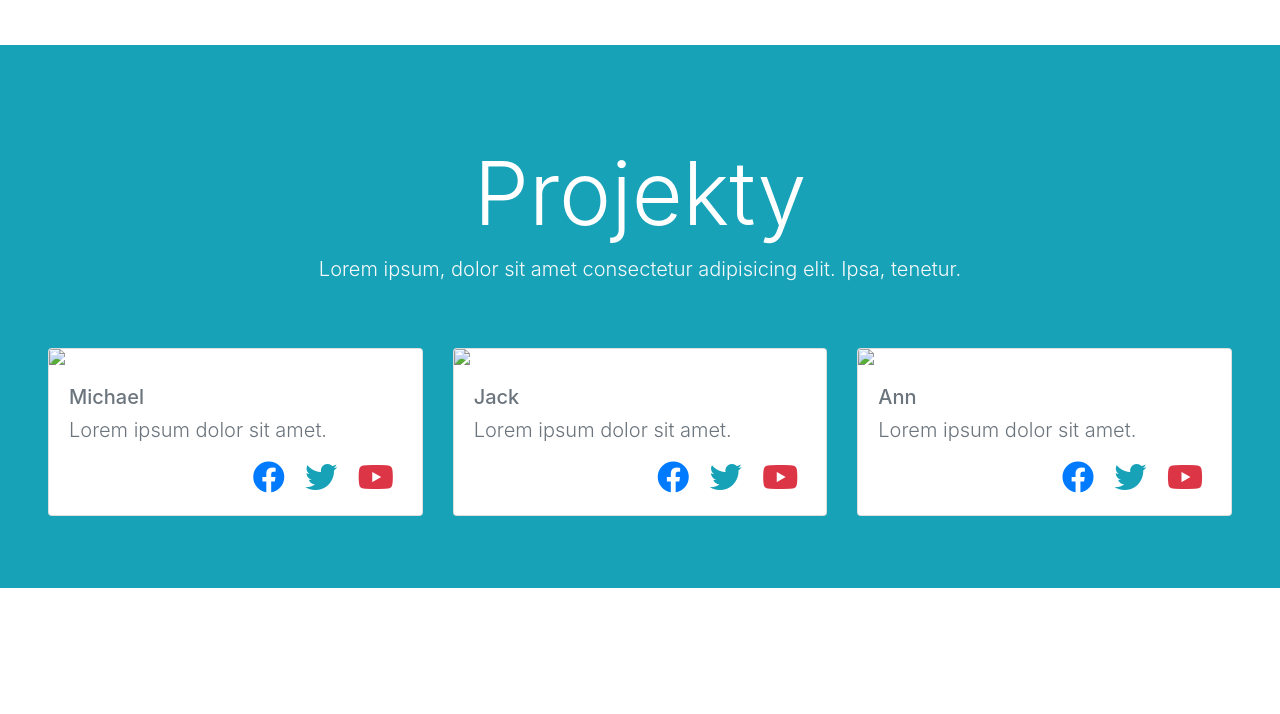
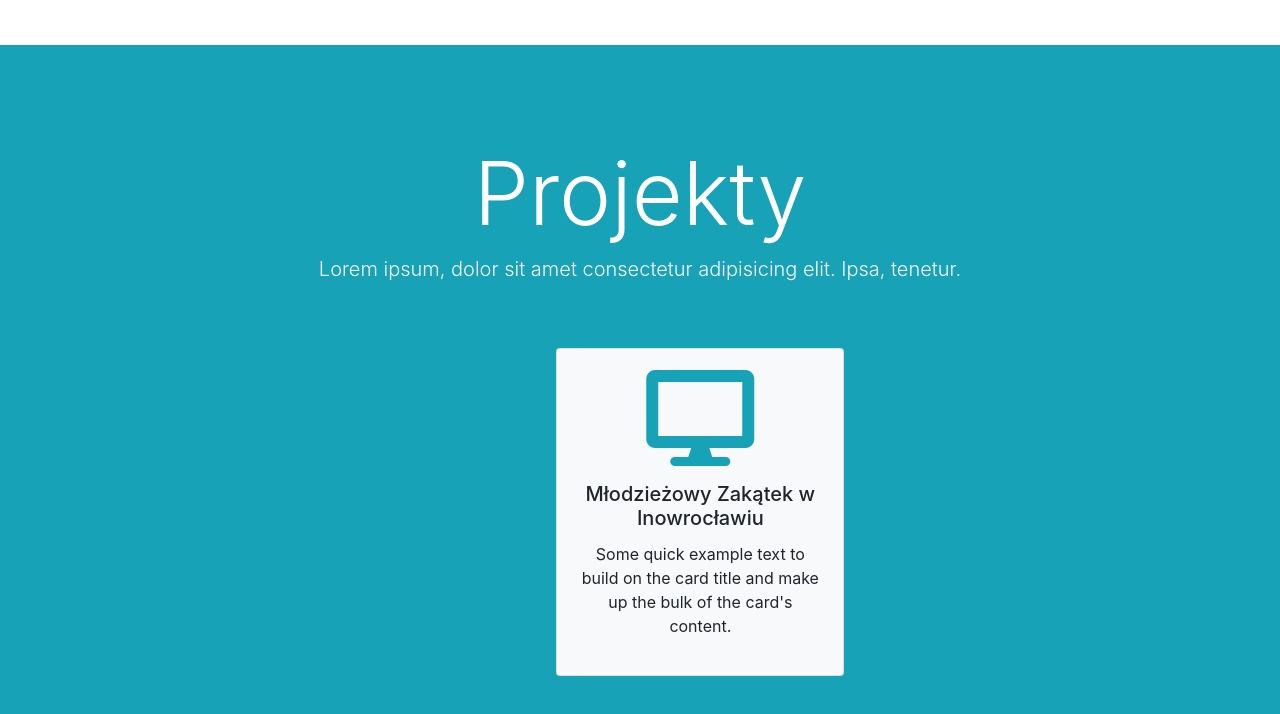
Before and after one commit to styra927/TKOPD-website, a plain HTML site: page index.html in a window 1280 px wide. Shown: the part 1627-2341 px from the top of the page. Before the commit the page ends 2215 px from the top, so only its background shows below. Drawn offline with nearby package versions, Linux system fonts and the light colour scheme.

Commit message:
Projects

```diff
--- a/index.html
+++ b/index.html
@@ -123,64 +123,25 @@
                 </div>
             </div>
 </section>
-<section class="bg-info p-2 p-sm-5 ">
+<section class="bg-info p-2 p-sm-5">
         <div class="row">
                 <div class="col text-center mb-3">
                     <h1 class="text-white display-2 mt-5">Projekty</h1>
                         <p class="lead text-light mb-5">Lorem ipsum, dolor sit amet consectetur adipisicing elit. Ipsa, tenetur.</p>
                 </div>
             </div>
-        <div class="row">
-            <div class="col-lg-4 col-sm-10 mx-auto mb-4">
-                    <div class="card">
-                            <img src="./img/kid1.jpg" class="card-img-top">
-                            <div class="card-body">
-                              <h5 class="card-title text-muted">Michael</h5>
-                              <div class="card-subtitle mb-3"><p class="lead text-secondary">Lorem ipsum dolor sit amet.</p></div>
-                              <div class="text-right">
-                                  <a href="#"><i class="fab fa-facebook fa-2x mx-2 text-primary"></i></a>
-                                  <a href="#"><i class="fab fa-twitter fa-2x mx-2 text-info"></i></a>
-                                  <a href="#"><i class="fab fa-youtube fa-2x mx-2 text-danger"></i></a>
-                              </div>
+            <div class="col-lg-2 col-sm-10 mx-auto mb-4 text-info">
+                <div class="card" style="width: 18rem;">
+                        <div class="card-body btn btn-light stretched-link">
+                               <i class="fas fa-desktop fa-6x text-info mb-3"></i>
+                            <h5 class="card-title">Młodzieżowy Zakątek w Inowrocławiu</h5>
+                            <p class="card-text">Some quick example text to build on the card title and make up the bulk of the card's content.</p>
+                              <a href="#" class=""></a>
                         </div>
-                    </div>
+                </div>
             </div>
-            <div class="col-lg-4 col-sm-10 mx-auto mb-4">
-                    <div class="card">
-                            <img src="./img/kid2.jpg" class="card-img-top">
-                            <div class="card-body">
-                              <h5 class="card-title text-muted">Jack</h5>
-                              <div class="card-subtitle mb-3"><p class="lead text-secondary">Lorem ipsum dolor sit amet.</p></div>
-                              <div class="text-right">
-                                  <a href="#"><i class="fab fa-facebook fa-2x mx-2 text-primary"></i></a>
-                                  <a href="#"><i class="fab fa-twitter fa-2x mx-2 text-info"></i></a>
-                                  <a href="#"><i class="fab fa-youtube fa-2x mx-2 text-danger"></i></a>
-                              </div>
-                        </div>
-                    </div>
-            </div>
-            <div class="col-lg-4 col-sm-10 mx-auto mb-4">
-                    <div class="card">
-                            <img src="./img/kid3.jpg" class="card-img-top">
-                            <div class="card-body">
-                              <h5 class="card-title text-muted">Ann</h5>
-                              <div class="card-subtitle mb-3"><p class="lead text-secondary">Lorem ipsum dolor sit amet.</p></div>
-                              <div class="text-right">
-                                  <a href="#"><i class="fab fa-facebook fa-2x mx-2 text-primary"></i></a>
-                                  <a href="#"><i class="fab fa-twitter fa-2x mx-2 text-info"></i></a>
-                                  <a href="#"><i class="fab fa-youtube fa-2x mx-2 text-danger"></i></a>
-                              </div>
-                        </div>
-                    </div>
-            </div>
-            <div class="col-lg-4">
 
-            </div>
-            <div class="col-lg-4">
-
-            </div>
-        </div>
-</section>
+ </section>
 </body>
 
 </html>
```
